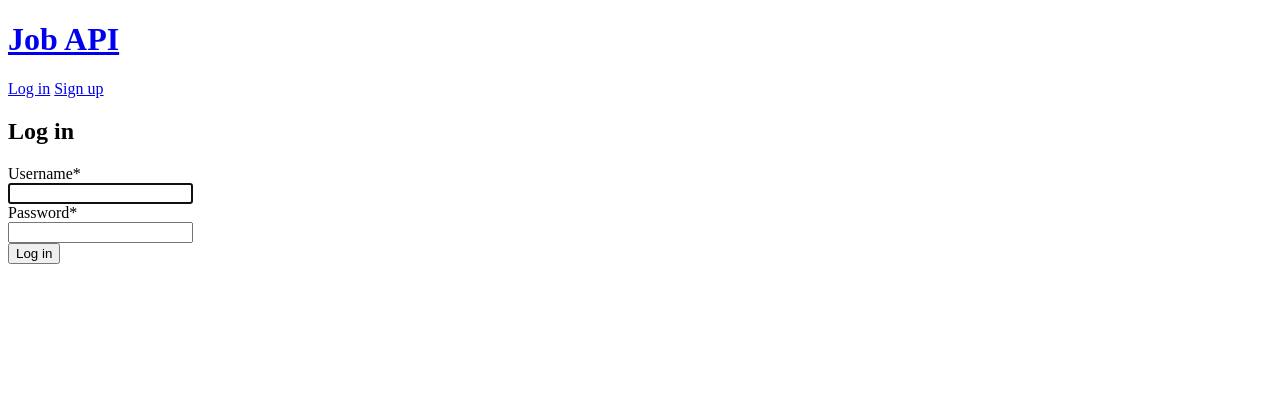
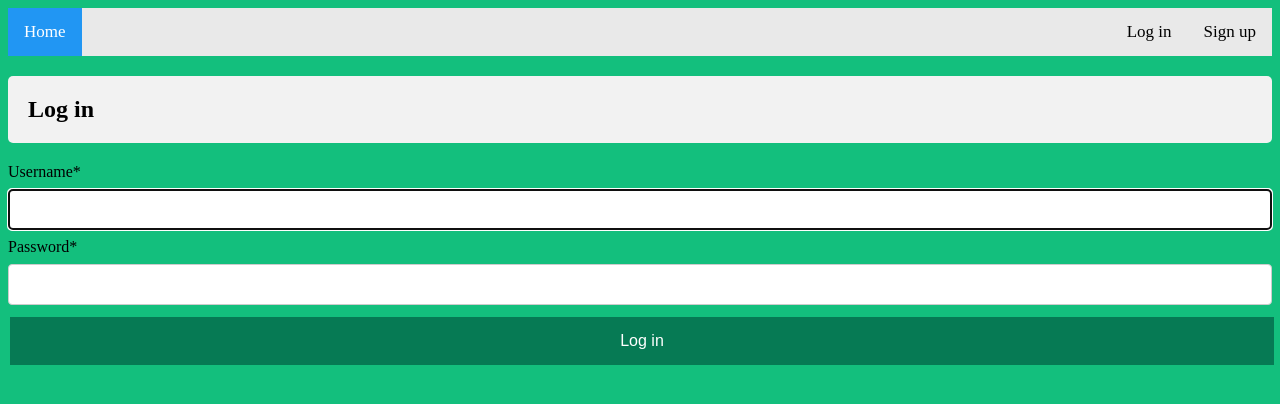
Before and after one commit to mikaelllll/WebsiteAPI, a Django app: page /accounts/login/ in a window 1280 px wide. Shown: the top 404 px of the page. Run offline with Django 3.2, Linux system fonts and the light colour scheme; some libraries are stand-ins or nearby versions.

Commit message:
Visual improvement for login page
Visual improvement for login page

```diff
--- /dev/null
+++ b/api/static/base.css
@@ -0,0 +1,83 @@
+* {box-sizing: border-box;}
+
+body {
+  background-color: #13bf7d;
+}
+
+/* Style the navbar */
+.topnav {
+  overflow: hidden;
+  background-color: #e9e9e9;
+}
+
+/* Navbar links */
+.topnav a {
+  float: left;
+  display: block;
+  color: black;
+  text-align: center;
+  padding: 14px 16px;
+  text-decoration: none;
+  font-size: 17px;
+}
+
+/* Navbar links on mouse-over */
+.topnav a:hover {
+  background-color: #ddd;
+  color: black;
+}
+
+/* Active/current link */
+.topnav a.active {
+  background-color: #2196F3;
+  color: white;
+}
+
+/* Style the input container */
+.topnav .login-container {
+  float: right;
+}
+
+/* Style the input field inside the navbar */
+.topnav input[type=text] {
+  padding: 6px;
+  margin-top: 8px;
+  margin-bottom: 8px;
+  font-size: 17px;
+  border: none;
+  width: 150px; /* adjust as needed (as long as it doesn't break the topnav) */
+}
+
+/* Style the button inside the input container */
+.topnav .login-container button {
+  float: right;
+  padding: 6px;
+  margin-top: 8px;
+  margin-right: 16px;
+  background: #ddd;
+  font-size: 17px;
+  border: none;
+  cursor: pointer;
+}
+
+.topnav .login-container button:hover {
+  background: #ccc;
+}
+
+/* Add responsiveness - On small screens, display the navbar vertically instead of horizontally */
+@media screen and (max-width: 600px) {
+  .topnav .login-container {
+    float: none;
+  }
+  .topnav a, .topnav input[type=text], .topnav .login-container button {
+    float: none;
+    display: block;
+    text-align: left;
+    width: 100%;
+    margin: 0;
+    padding: 14px;
+  }
+  .topnav input[type=text] {
+    border: 1px solid #ccc;
+  }
+}
--- /dev/null
+++ b/api/static/login.css
@@ -0,0 +1,54 @@
+.loginstyle input[type=text], select {
+  width: 100%;
+  padding: 12px 20px;
+  margin: 8px 0;
+  display: inline-block;
+  border: 1px solid #ccc;
+  border-radius: 4px;
+  box-sizing: border-box;
+}
+
+.loginstyle input[type=password] {
+  width: 100%;
+  padding: 12px 20px;
+  margin: 8px 0;
+  display: inline-block;
+  border: 1px solid #ccc;
+  border-radius: 4px;
+  box-sizing: border-box;
+}
+
+.loginstyle input[type=submit] {
+  width: 100%;
+  background-color: #4CAF50;
+  color: white;
+  padding: 14px 20px;
+  margin: 8px 0;
+  border: none;
+  border-radius: 4px;
+  cursor: pointer;
+}
+
+.loginstyle button{
+  width: 100%;
+  background-color: #067a54;
+  border: none;
+  color: white;
+  padding: 15px 32px;
+  text-align: center;
+  text-decoration: none;
+  display: inline-block;
+  font-size: 16px;
+  margin: 4px 2px;
+  cursor: pointer;
+}
+
+.loginstyle input[type=submit]:hover {
+  background-color: #45a049;
+}
+
+.loginstyle h2 {
+  border-radius: 5px;
+  background-color: #f2f2f2;
+  padding: 20px;
+}
--- a/api/website/templates/base.html
+++ b/api/website/templates/base.html
@@ -1,62 +1,24 @@
 {% load static %}<!doctype html>
+<link rel="stylesheet" type="text/css" href="{% static 'base.css' %}">
+
+
+
 <html lang="en">
-  <head>
-    <meta charset="utf-8">
-    <meta name="viewport" content="width=device-width, initial-scale=1, shrink-to-fit=no">
-    <title>{% block title %}Job API{% endblock %}</title>
-    {% if user.is_authenticated and user.is_user_administrator %}
-      <link rel="stylesheet" type="text/css" href="{% static 'useradmin.css' %}">
-    {% elif user.is_authenticated and user.is_user_normal %}
-      <link rel="stylesheet" type="text/css" href="{% static 'user.css' %}">
-    {% elif user.is_authenticated and user.is_admin_user %}
-      <link rel="stylesheet" type="text/css" href="{% static 'admin.css' %}">
-    {% endif %}
-  </head>
   <body>
-    <div class="container my-4">
-      <div class="row justify-content-center">
-        <div class="col-md-10 col-sm-12">
-          <div class="row">
-            <div class="col-6">
-              <h1 class="logo">
-                <a href="{% url 'home' %}">
-                  Job API
-                </a>
-              </h1>
+    <div class="topnav">
+      <a class="active" href="{% url 'home' %}">Home</a>
+      {% if user.is_authenticated %}
+        <div class="login-container">
+          <a href="{% url 'logout' %}" class="btn btn-light" role="button">Log out</a>
         </div>
-            <div class="col-6 text-right">
-              {% if user.is_authenticated %}
-                <p class="pt-3">Logged in as <strong>{{ user.username }}</strong>.
-                      {% if user.is_authenticated and user.is_user_administrator %}
-                        User Administrator.
-                      {% elif user.is_authenticated and user.is_user_normal %}
-                        User
-                      {% elif user.is_authenticated and user.is_admin_user %}
-                        Administrator.
-                      {% endif %}
-                  <a href="{% url 'logout' %}">Log out</a>.</p>
       {% else %}
+        <div class="login-container">
           <a href="{% url 'login' %}" class="btn btn-light" role="button">Log in</a>
           <a href="{% url 'signup_form' %}" class="btn btn-primary" role="button">Sign up</a>
+        </div>
       {% endif %}
     </div>
-          </div>
-          <div class="card mb-3">
-            <div class="card-body">
-              {% for message in messages %}
-                <div class="alert {{ message.tags }} alert-dismissible fade show" role="alert">
-                  {{ message }}
-                  <button type="button" class="close" data-dismiss="alert" aria-label="Close">
-                    <span aria-hidden="true">&times;</span>
-                  </button>
-                </div>
-              {% endfor %}
   {% block content %}
   {% endblock %}
-            </div>
-          </div>
-        </div>
-      </div>
-    </div>
   </body>
 </html>
--- a/api/website/templates/registration/login.html
+++ b/api/website/templates/registration/login.html
@@ -1,8 +1,11 @@
 {% extends 'base.html' %}
-
+{% load static %}
+<!DOCTYPE html>
 {% load crispy_forms_tags %}
-
+<html>
 {% block content %}
+<link rel="stylesheet" type="text/css" href="{% static 'login.css' %}">
+<body>
     {% if form.non_field_errors %}
       <div class="alert alert-danger alert-dismissible fade show" role="alert">
         {% for error in form.non_field_errors %}
@@ -13,16 +16,17 @@
         </button>
       </div>
     {% endif %}
-  <div class="row">
-    <div class="col-lg-4 col-md-6 col-sm-8 col-12">
-      <h2>Log in</h2>
+    <div class="loginstyle">
+        <h2 class="loginstyle">Log in</h2>
         <form method="post" novalidate>
           {% csrf_token %}
           <input type="hidden" name="next" value="{{ next }}">
           {{ form.username|as_crispy_field }}
           {{ form.password|as_crispy_field }}
-        <button type="submit" class="btn btn-primary">Log in</button>
+          <button type="submit" class="loginstyle">Log in</button>
         </form>
       </div>
-  </div>
   {% endblock %}
+</body>
+
+</html>
--- a/api/website/templates/website/home.html
+++ b/api/website/templates/website/home.html
@@ -1,8 +1,13 @@
 {% extends 'base.html' %}
+
 
 {% load static %}
 
 {% block content %}
 
+<div style="width: 256px; margin-left: auto; margin-right: auto;">
+  <img class="img" src="https://media.licdn.com/dms/image/C4D0BAQEho0CPsoeShw/company-logo_200_200/0?e=2159024400&v=beta&t=l9Mz_3Om66bxhXHPP1Qxprjm_8azKW8uxX1ycS8SQ_M" width="256" height="256">
+    <center><p style = "font-family:fantasy;">Job Search API</p></center>
+</div>
 
 {% endblock %}
```
Also changed, not shown: api/db.sqlite3, api/website/templates/website/profile.html (added). Lines whose indentation alone changed are shown as unchanged.
